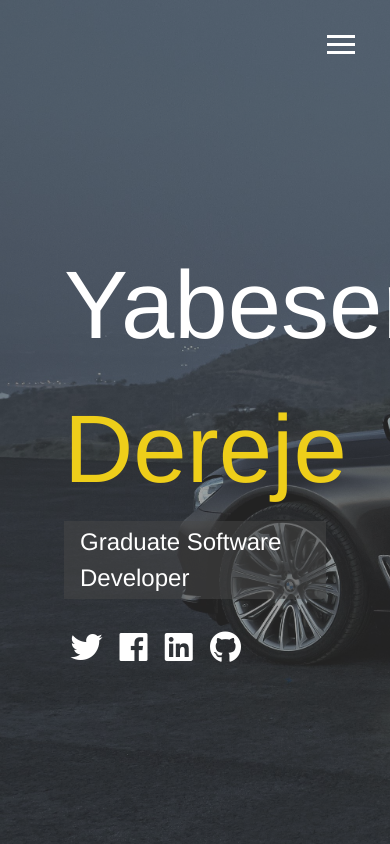
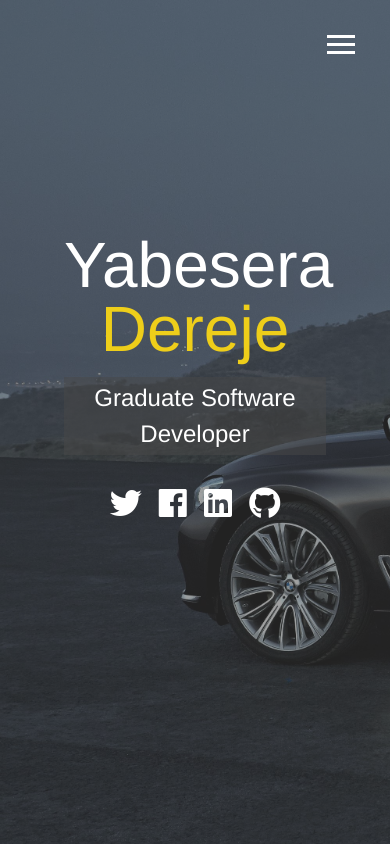
Before and after one commit to Yabi909/Main_Website, a website: page dist/index.html in a window 390 px wide. Drawn offline with Linux system fonts and the light colour scheme.

Commit message:
Media queris added, made website responsive

```diff
--- a/scss/_config.scss
+++ b/scss/_config.scss
@@ -28,3 +28,29 @@ $background-opacity: 0.5;
     }
   }
 }
+
+//Media Queries mixins
+// Media Query Mixins
+@mixin mediaSm {
+  @media screen and (max-width: 500px) {
+    @content;
+  }
+}
+
+@mixin mediaMd {
+  @media screen and (max-width: 768px) {
+    @content;
+  }
+}
+
+@mixin mediaLg {
+  @media screen and (min-width: 769px) and (max-width: 1170px) {
+    @content;
+  }
+}
+
+@mixin mediaXl {
+  @media screen and (min-width: 1171px) {
+    @content;
+  }
+}
--- /dev/null
+++ b/scss/_mobile.scss
@@ -0,0 +1,88 @@
+// Widescreens
+@include mediaXl {
+  .projects {
+    grid-template-columns: repeat(4, 1fr);
+  }
+}
+
+// Desktops & Laptops
+@include mediaLg {
+  .projects {
+    grid-template-columns: repeat(3, 1fr);
+  }
+}
+
+// Tablets & Small Laptops
+@include mediaMd {
+  main {
+    align-items: center;
+    text-align: center;
+
+    .lg-heading {
+      line-height: 1;
+      margin-bottom: 1rem;
+    }
+  }
+
+  ul.menu-nav,
+  div.menu-branding {
+    float: none;
+    width: 100%;
+    min-height: 0;
+
+    &.show {
+      transform: translate3d(0, 0, 0);
+    }
+  }
+
+  .menu-nav {
+    height: 75vh;
+    transform: translate3d(-100%, 0, 0);
+    font-size: 24px;
+  }
+
+  .menu-branding {
+    height: 25vh;
+    transform: translate3d(100%, 0, 0);
+
+    .portrait {
+      background: url('../img/portrait_small.jpg');
+      width: 150px;
+      height: 150px;
+    }
+  }
+
+  .about-info {
+    grid-template-areas:
+      'bioimage'
+      'bio'
+      'job1'
+      'job2'
+      'job3';
+
+    grid-template-columns: 1fr;
+  }
+
+  .projects {
+    grid-template-columns: repeat(2, 1fr);
+  }
+}
+
+// Smartphones
+@include mediaSm {
+  main {
+    padding: 2rem;
+    #home h1 {
+      margin-top: 10vh;
+    }
+
+    .lg-heading {
+      margin-top:1rem;
+      font-size: 5rem;
+    }
+  }
+
+  .projects {
+    grid-template-columns: 1fr;
+  }
+}
--- a/scss/main.scss
+++ b/scss/main.scss
@@ -1,5 +1,6 @@
 @import 'config';
 @import 'menu';
+@import 'mobile';
 * {
   box-sizing: border-box;
 }
@@ -19,7 +20,7 @@ h1, h2, h3 {
   margin: 0;
   font-weight: 400;
   &.lg-heading{
-    font-size: 6rem;
+    font-size: 4rem;
   }
   &.sm-heading{
     margin-bottom: 2rem;
```
Also changed, not shown: dist/css/main.css, dist/img/copy.jpg (added), dist/img/portrait_small.jpg (added), 1 other file.
